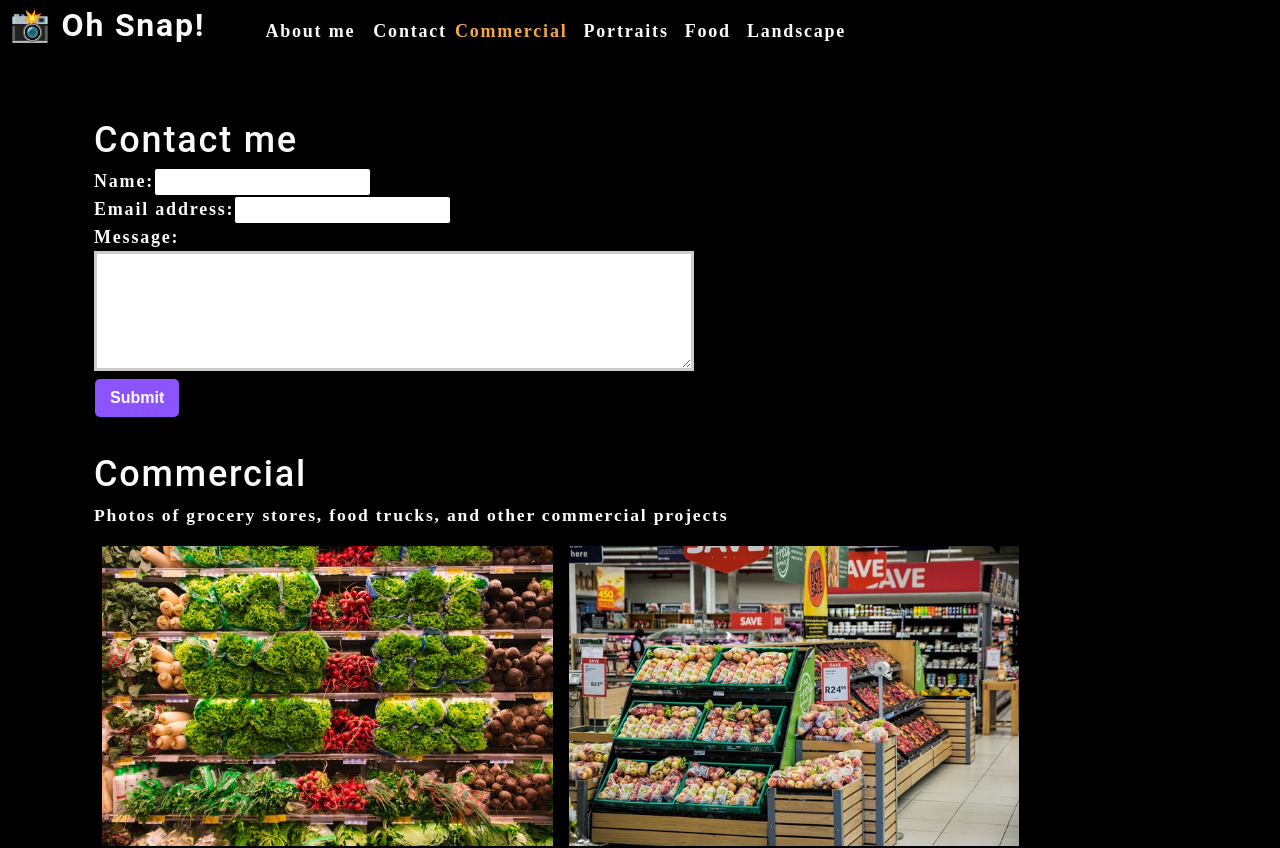
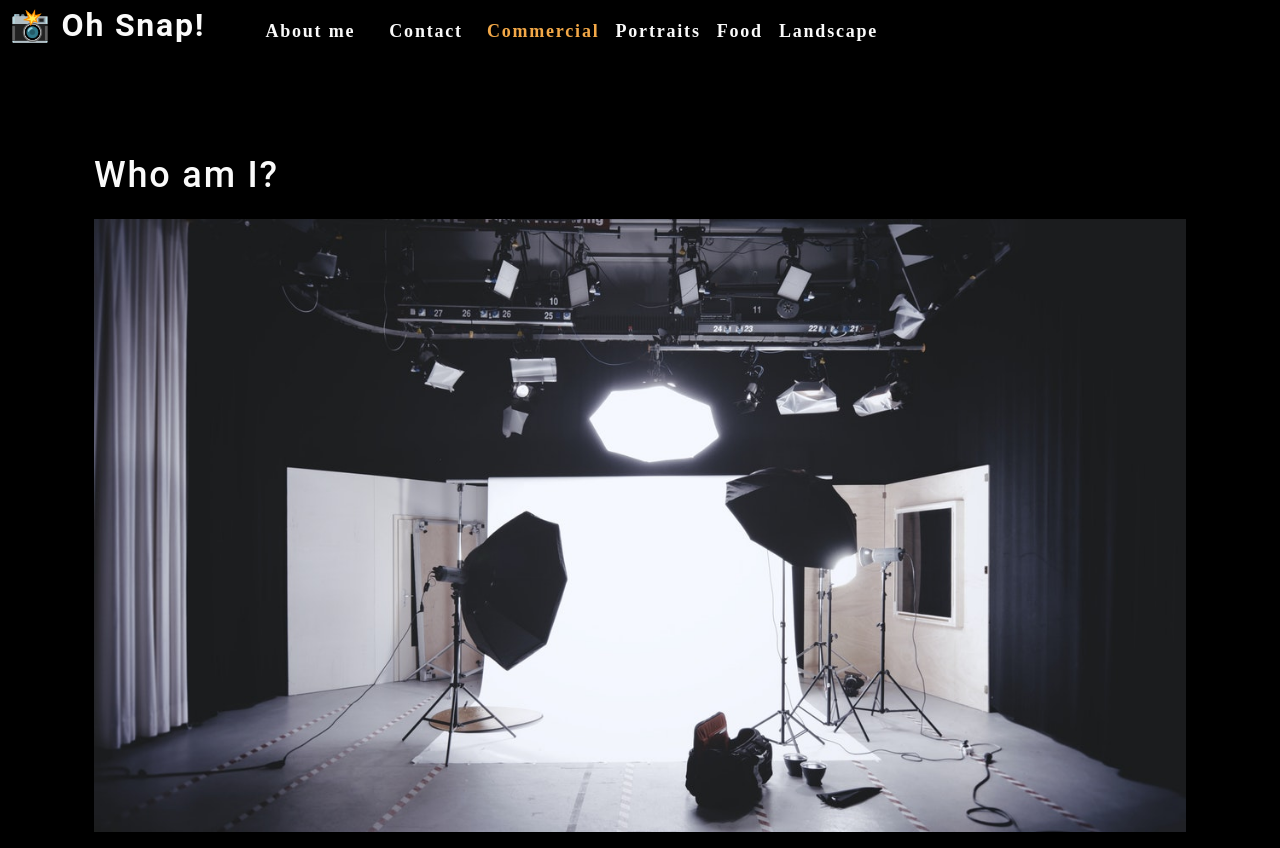
Before and after one commit to Ortaylo/photo-port, a React (Create React App) app: page / in a window 1280 px wide. Shown: the top 848 px of the page. Built offline with nearby package versions, Linux system fonts and the light colour scheme.

Commit message:
contact componemt conditionally rendered

```diff
--- a/src/App.js
+++ b/src/App.js
@@ -15,19 +15,26 @@
   ]);
 
   const [currentCategory, setCurrentCategory] = useState(categories[0]);
-
+  const [contactSelected, setContactSelected] = useState(false)
   return (
     <div>
       <Nav
         categories={categories}
         setCurrentCategory={setCurrentCategory}
         currentCategory={currentCategory}
+        contactSelected={contactSelected}
+        setContactSelected={setContactSelected}
       ></Nav>
       <main>
         <div>
-          <ContactForm></ContactForm>
+          {!contactSelected ? (
+            <>
+          <About></About>
           <Gallery currentCategory={currentCategory}></Gallery>
-          <About></About>
+            </>
+          ) : (
+            <ContactForm></ContactForm>
+            )}
         </div>
       </main>
     </div>
--- a/src/components/ContactForm/index.js
+++ b/src/components/ContactForm/index.js
@@ -1,13 +1,33 @@
 import React, {useState} from "react";
-
+import {validateEmail} from '../../utils/helpers'
 function ContactForm() {
+  const [errorMessage, setErrorMessage] = useState('');
 
   const [formState, setFormState] = useState({name: '', email: '', message: ''})
   const {name,email,message} = formState;
 
   function handleChange(e) {
-    setFormState({...formState, [e.target.name]: e.target.value})
+
+    if (e.target.name === 'email'){
+      const isValid = validateEmail(e.target.value);
+      console.log(isValid)
+      if(!isValid) {
+        setErrorMessage('your email is invalid')
+      } else {
+        setErrorMessage('')
+      }
+    } else{
+      if(!e.target.value.length) {
+        setErrorMessage(`${e.target.name} is required.`)
+      } else {
+        setErrorMessage('')
+      }
+    }
+    if (!errorMessage) {
+      setFormState({ ...formState, [e.target.name]: e.target.value });
+    }
     console.log(formState)
+    console.log('errorMessage', errorMessage);
   }
   function handleSubmit(e) {
     e.preventDefault();
@@ -19,16 +39,21 @@
     <form id="contact-form" onSubmit={handleSubmit}>
       <div>
         <label htmlFor="name">Name:</label>
-        <input type="text" name="name" defaultValue={name} onChange={handleChange} />
+        <input type="text" name="name" defaultValue={name} onBlur={handleChange} />
       </div>
       <div>
         <label htmlFor="email">Email address:</label>
-        <input type="email" name="email" defaultValue={email} onChange={handleChange}/>
+        <input type="email" name="email" defaultValue={email} onBlur={handleChange}/>
       </div>
       <div>
         <label htmlFor="message">Message:</label>
-        <textarea name="message" rows="5" defaultValue={message} onChange={handleChange}/>
+        <textarea name="message" rows="5" defaultValue={message} onBlur={handleChange}/>
       </div>
+      {errorMessage && (
+         <div>
+         <p className="error-text">{errorMessage}</p>
+       </div>
+      )}
       <button type="submit">Submit</button>
       </form>
     </section>
--- a/src/components/Nav/index.js
+++ b/src/components/Nav/index.js
@@ -7,6 +7,8 @@
     categories = [],
     setCurrentCategory,
     currentCategory,
+    contactSelected,
+    setContactSelected
   } = props
   useEffect(() => {
     document.title = capitalizeFirstLetter(currentCategory.name);
@@ -28,20 +30,25 @@
             <a
               href="#about"
               data-testid="about"
+              onClick={() => setContactSelected(false)}
             >
               About me
             </a>
           </li>
-          <li>
-            <span>Contact</span>
+          <li className={`mx-2 ${contactSelected && 'navActive'}`} >
+            <span onClick={() => setContactSelected(true)}>Contact</span>
           </li>
           {categories.map((category) => (
-            <li className={`mx-1 ${
-                currentCategory.name === category.name && 'navActive'
-                }`} key={category.name}>
+            <li
+            className={`mx-1 ${
+              currentCategory.name === category.name && !contactSelected && `navActive`
+              }`}
+            key={category.name}
+          >
               <span
                 onClick={() => {
                   setCurrentCategory(category)
+                  setContactSelected(false)
                 }}
               >
                 {capitalizeFirstLetter(category.name)}
```
